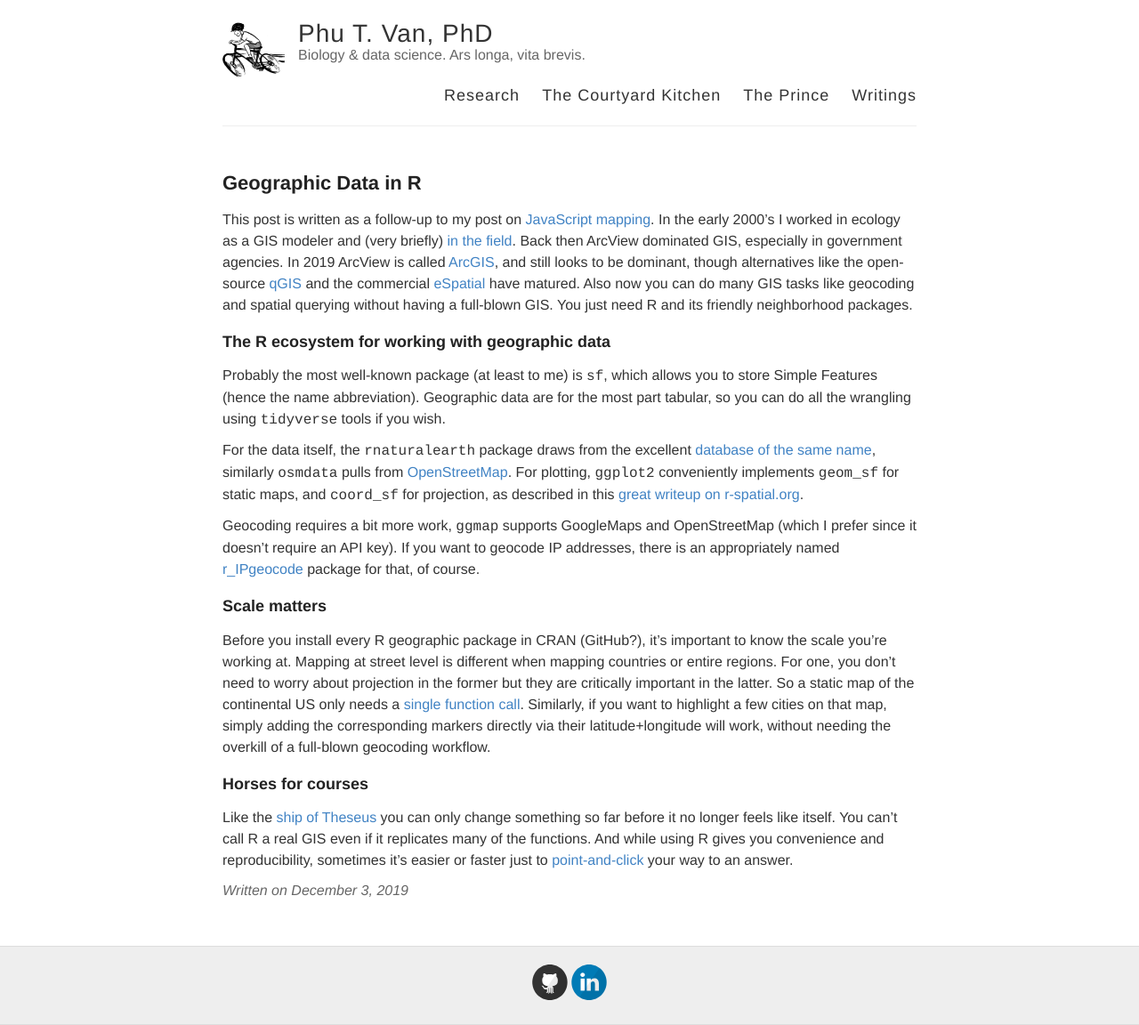
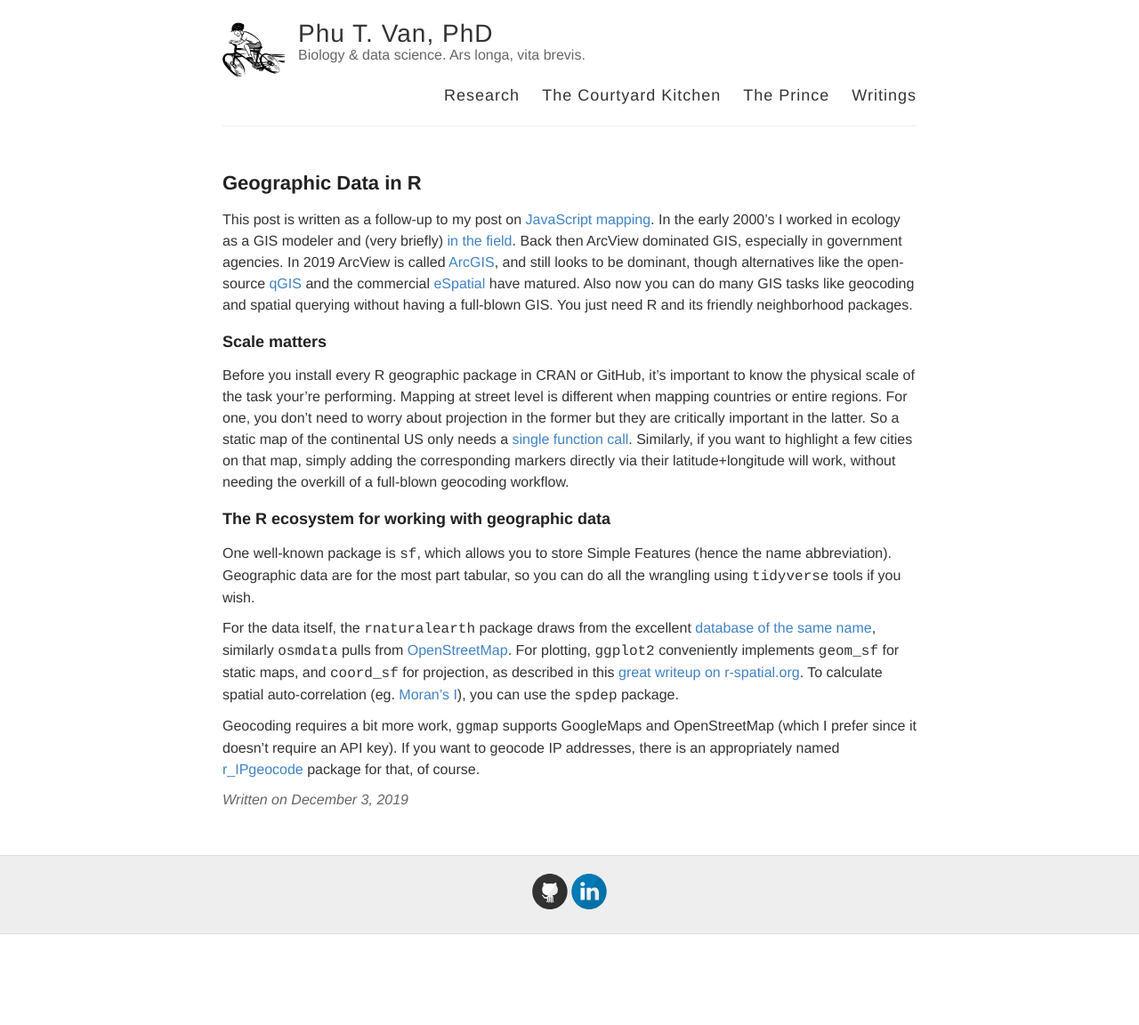
Before and after one commit to ptvan/ptvan.github.io, a Jekyll site: the page built from _posts/2019-12-03-geographic-data-in-R.md, in a window 1280 px wide. Shown: the whole page at 89% size. Built offline with Jekyll 4.4.1, drawn with Linux system fonts in a browser that asks for light colours; after the commit the page ends 1050 px from its top, so only the background shows below that.

Commit message:
updated geographic data in R blogpost

```diff
--- a/_posts/2019-12-03-geographic-data-in-R.md
+++ b/_posts/2019-12-03-geographic-data-in-R.md
@@ -5,18 +5,14 @@ title: Geographic Data in R
 
 This post is written as a follow-up to my post on [JavaScript mapping](https://ptvan.github.io/javascript-interactive-streetmap/). In the early 2000's I worked in ecology as a GIS modeler and (very briefly) [in the field](https://www.fs.usda.gov/colville/). Back then ArcView dominated GIS, especially in government agencies. In 2019 ArcView is called [ArcGIS](https://www.esri.com/en-us/arcgis/products/arcgis-pro/overview), and still looks to be dominant, though alternatives like the open-source [qGIS](https://www.qgis.org) and the commercial [eSpatial](https://www.espatial.com/mapping-software) have matured. Also now you can do many GIS tasks like geocoding and spatial querying without having a full-blown GIS. You just need R and its friendly neighborhood packages.
 
+### Scale matters
+
+Before you install every R geographic package in CRAN or GitHub, it's important to know the physical scale of the task your're performing. Mapping at street level is different when mapping countries or entire regions. For one, you don't need to worry about projection in the former but they are critically important in the latter. So a static map of the continental US only needs a [single function call](https://github.com/ptvan/R-snippets/blob/master/geographic_analysis.R). Similarly, if you want to highlight a few cities on that map, simply adding the corresponding markers directly via their latitude+longitude will work, without needing the overkill of a full-blown geocoding workflow.
+
 ### The R ecosystem for working with geographic data
 
-Probably the most well-known package (at least to me) is `sf`, which allows you to store Simple Features (hence the name abbreviation). Geographic data are for the most part tabular, so you can do all the wrangling using `tidyverse` tools if you wish.
+One well-known package is `sf`, which allows you to store Simple Features (hence the name abbreviation). Geographic data are for the most part tabular, so you can do all the wrangling using `tidyverse` tools if you wish.
 
-For the data itself, the `rnaturalearth` package draws from the excellent [database of the same name](http://www.naturalearthdata.com/), similarly `osmdata` pulls from [OpenStreetMap](https://www.openstreetmap.org). For plotting, `ggplot2` conveniently implements `geom_sf` for static maps, and `coord_sf` for projection, as described in this [great writeup on r-spatial.org](https://www.r-spatial.org/r/2018/10/25/ggplot2-sf.html).
+For the data itself, the `rnaturalearth` package draws from the excellent [database of the same name](http://www.naturalearthdata.com/), similarly `osmdata` pulls from [OpenStreetMap](https://www.openstreetmap.org). For plotting, `ggplot2` conveniently implements `geom_sf` for static maps, and `coord_sf` for projection, as described in this [great writeup on r-spatial.org](https://www.r-spatial.org/r/2018/10/25/ggplot2-sf.html). To calculate spatial auto-correlation (eg. [Moran's I](https://en.wikipedia.org/wiki/Moran%27s_I)), you can use the `spdep` package.
 
 Geocoding requires a bit more work, `ggmap` supports GoogleMaps and OpenStreetMap (which I prefer since it doesn't require an API key). If you want to geocode IP addresses, there is an appropriately named [r_IPgeocode](https://github.com/cengel/r_IPgeocode) package for that, of course.
-
-### Scale matters
-
-Before you install every R geographic package in CRAN (GitHub?), it's important to know the scale you're working at. Mapping at street level is different when mapping countries or entire regions. For one, you don't need to worry about projection in the former but they are critically important in the latter. So a static map of the continental US only needs a [single function call](https://github.com/ptvan/R-snippets/blob/master/geographic_analysis.R). Similarly, if you want to highlight a few cities on that map, simply adding the corresponding markers directly via their latitude+longitude will work, without needing the overkill of a full-blown geocoding workflow.
-
-### Horses for courses
-
-Like the [ship of Theseus](https://en.wikipedia.org/wiki/Ship_of_Theseus) you can only change something so far before it no longer feels like itself. You can't call R a real GIS even if it replicates many of the functions. And while using R gives you convenience and reproducibility, sometimes it's easier or faster just to [point-and-click](https://www.qgis.org/en/site/forusers/download.html) your way to an answer.
```
